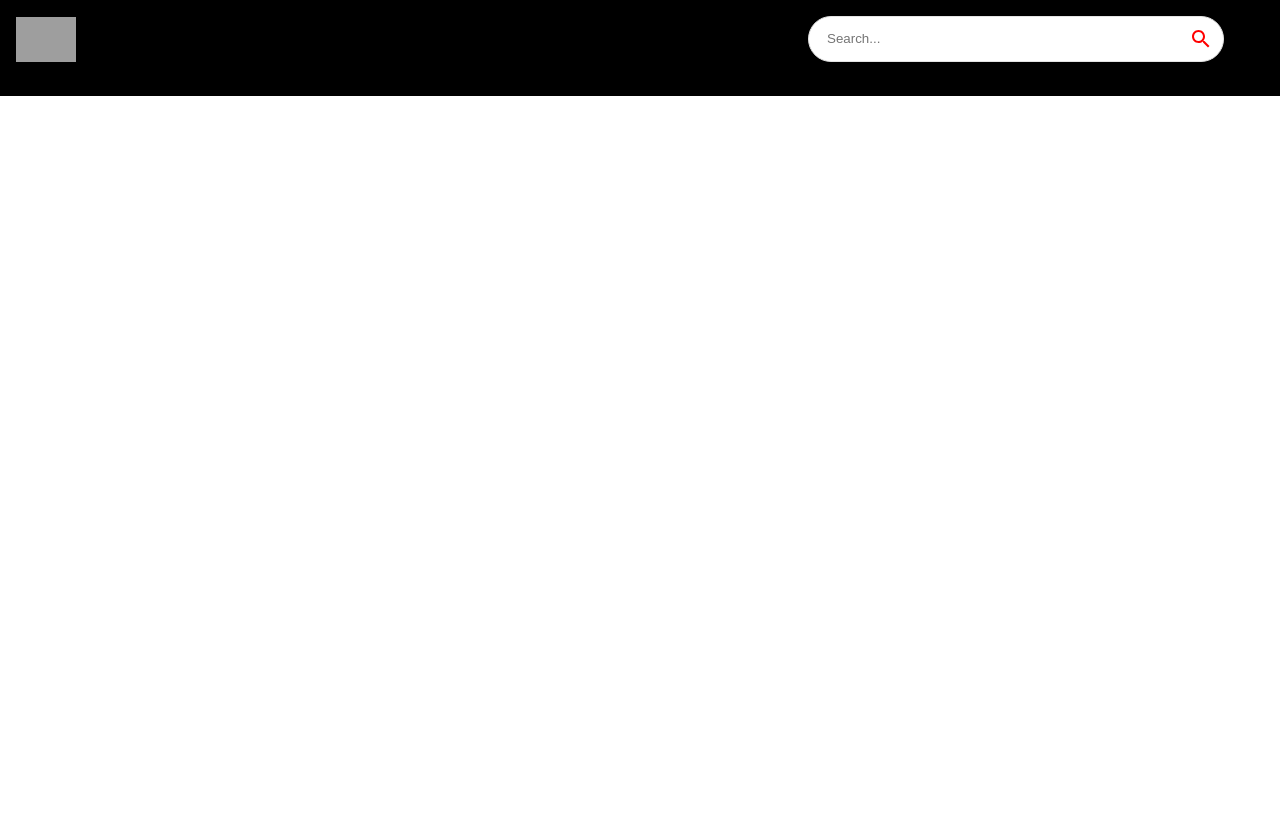
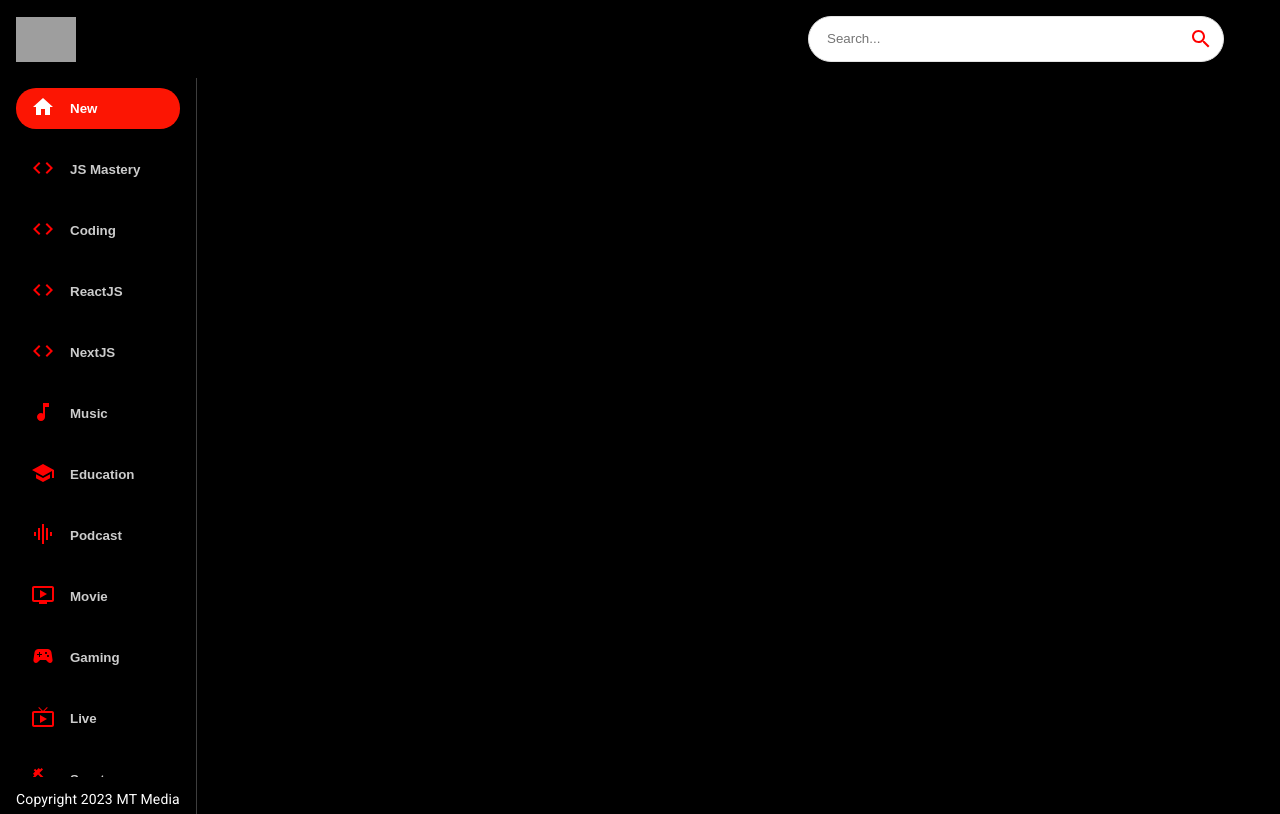
Before and after one commit to MaxT6/youtube-clone, a React (Create React App) app: page / in a window 1280 px wide. Built offline with nearby package versions, Linux system fonts and the light colour scheme; grey boxes are pictures that could not be loaded.

Commit message:
created SideBar component and imported it to Feed component

```diff
--- a/src/components/Feed.jsx
+++ b/src/components/Feed.jsx
@@ -1,9 +1,34 @@
-import React from 'react'
+import { useState, useEffect } from 'react';
+import { Box, Stack, Typography } from '@mui/material';
+import SideBar from './SideBar';
 
 const Feed = () => {
   return (
-    <div>Feed</div>
+    <Stack sx={{
+      flexDirection: {
+        sx: "column",
+        md: "row"
+      }
+    }}>
+      <Box sx={{
+        height: {
+          sx: 'auto', // Don't forget that auto will collaspe the div to invisibility when nothing is inside.
+          md: '92vh'
+        },
+        borderRight: '1px solid #3d3d3d',
+        px: { sx: 0, md: 2 }
+      }}>
+        <SideBar />
+
+        <Typography className='copyright'
+        variant="body2" sx={{ mt: 1.5, color: '#fff' }}>
+          Copyright 2023 MT Media
+        </Typography>
+      </Box>
+    </Stack>
+
   )
+
 }
 
 export default Feed
--- /dev/null
+++ b/src/components/SideBar.jsx
@@ -0,0 +1,33 @@
+import { Stack } from '@mui/material';
+import { categories } from '../utils/constants';
+
+const selectedCategory = 'New';
+
+const SideBar = () => (
+    <Stack direction='row'
+    sx={{
+      overflowY: "auto",
+      height: { sx: 'auto', md: '95%' },
+      flexDirection: { md: 'column'}
+    }}>
+      {categories.map((category) => (
+        <button
+          className='category-btn'
+          style={{
+            background: category.name === selectedCategory && '#FC1503',
+            color: 'White'
+          }}
+          key={category.name}
+        >
+          <span
+            style={{ color: category.name === selectedCategory ? 'white' : 'red', marginRight: '15px'}}
+          >
+            {category.icon}
+          </span>
+          <span style={{ opacity: category.name === selectedCategory ? '1' : '0.8' }}>{category.name}</span>
+        </button>
+      ))}
+    </Stack>
+  )
+
+export default SideBar
--- a/src/components/index.js
+++ b/src/components/index.js
@@ -5,4 +5,5 @@
 export { default as VideoDetail } from "./VideoDetail";
 export { default as ChannelDetail } from "./ChannelDetail";
 export { default as SearchFeed } from "./SearchFeed";
-export { default as SearchBar } from "./SearchBar.jsx";
+export { default as SearchBar } from "./SearchBar";
+export { default as SideBar } from "./SideBar"
```
